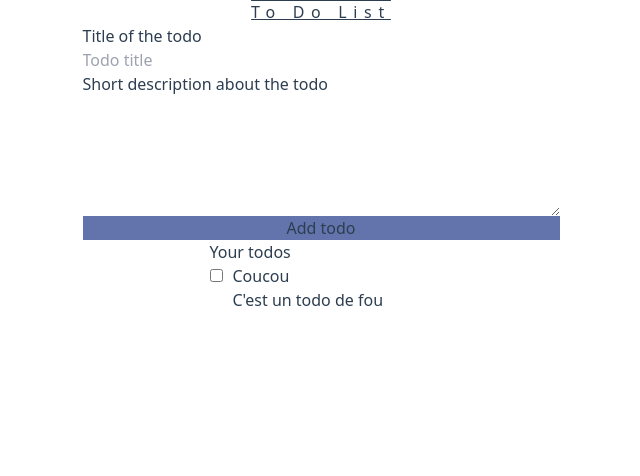
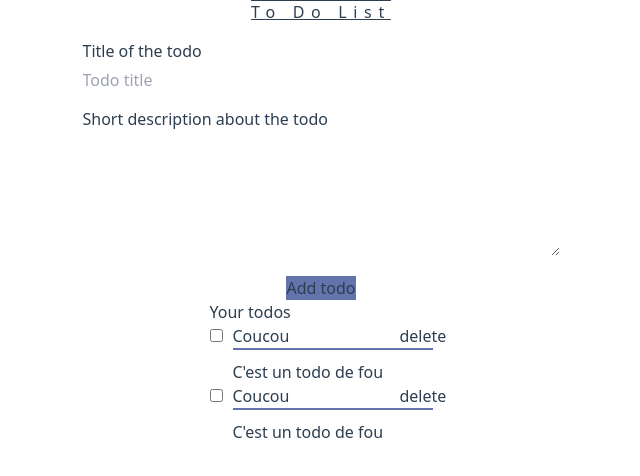
Before and after one commit to cyrilauq/VueJsToDoApp, a Vue app: page / in a window 1280 px wide. Shown: the top 476 px of the page, without its empty margins (319-959 px from the left). Built offline with nearby package versions, Linux system fonts and the light colour scheme.

Commit message:
finalization of user interface

```diff
--- a/src/assets/main.css
+++ b/src/assets/main.css
@@ -12,6 +12,7 @@ button {
 
 button:hover {
     background-color: var(--color-button-hover);
+    color: white;
 }
 
 a,
--- a/src/components/AddToDoItemVue.vue
+++ b/src/components/AddToDoItemVue.vue
@@ -20,4 +20,13 @@
         display: flex;
         flex-direction: column;
     }
+    label {
+        margin-top: 15px;
+        margin-bottom: 5px;
+    }
+    button {
+        margin-top: 20px;
+        width: fit-content;
+        align-self: center;
+    }
 </style>
--- a/src/components/ToDoItemVue.vue
+++ b/src/components/ToDoItemVue.vue
@@ -5,6 +5,7 @@
             <h3>{{ title }}</h3>
             <p>{{ description }}</p>
         </label>
+        <span>delete</span>
     </div>
 </template>
 
@@ -27,4 +28,15 @@
         width: 200px;
         margin-left: 10px;
     }
+    label > h3 {
+        margin: 0;
+        border-bottom: 1.5pt var(--color-button) solid;
+    }
+    label > p {
+        margin-top: 10px;
+    }
+    span {
+        position: absolute;
+        margin-left: 190px;
+    }
 </style>
--- a/src/components/ToDoListVue.vue
+++ b/src/components/ToDoListVue.vue
@@ -11,7 +11,7 @@
     import AddToDoItemVue from '@/components/AddToDoItemVue.vue'
     import ToDoItemVue from '@/components/ToDoItemVue.vue'
 
-    const items = [ '' ]
+    const items = [ '', '' ]
 </script>
 
 <style scoped>
```
